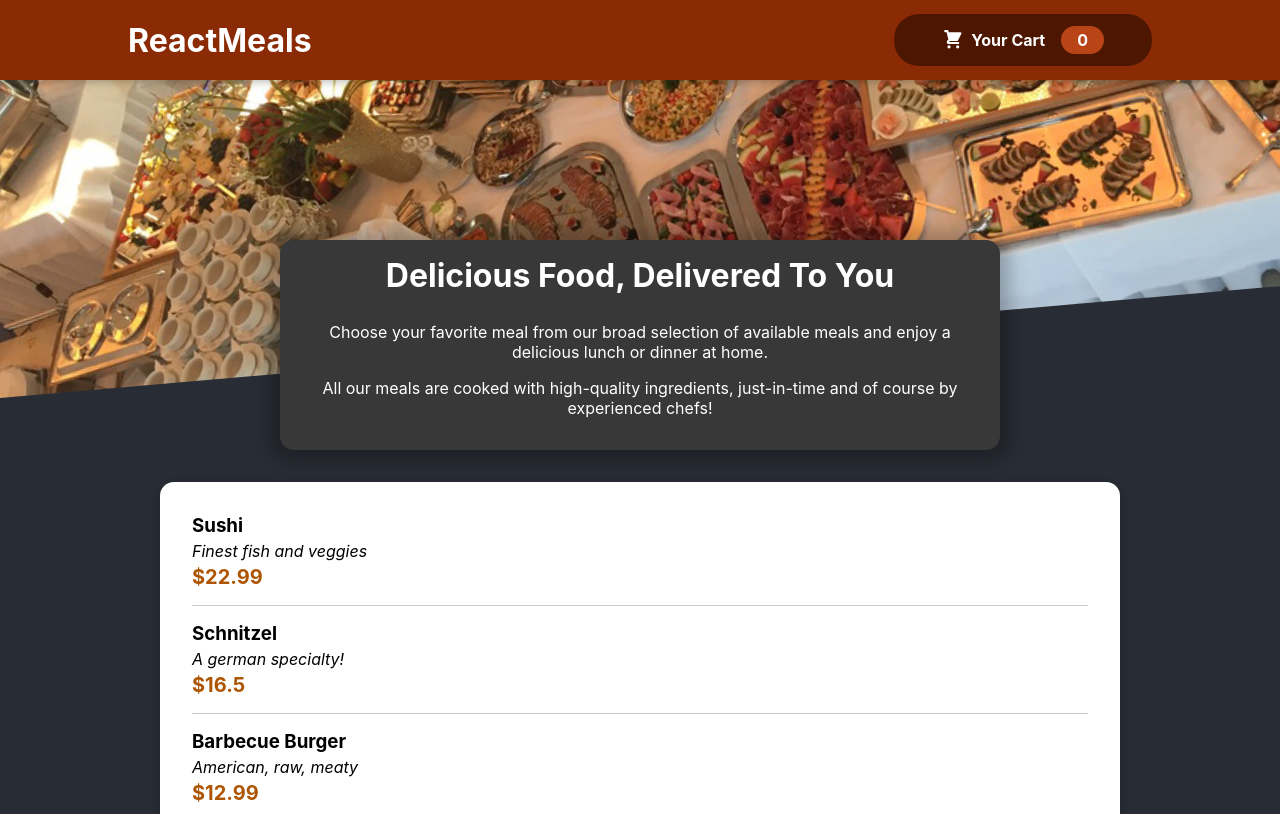
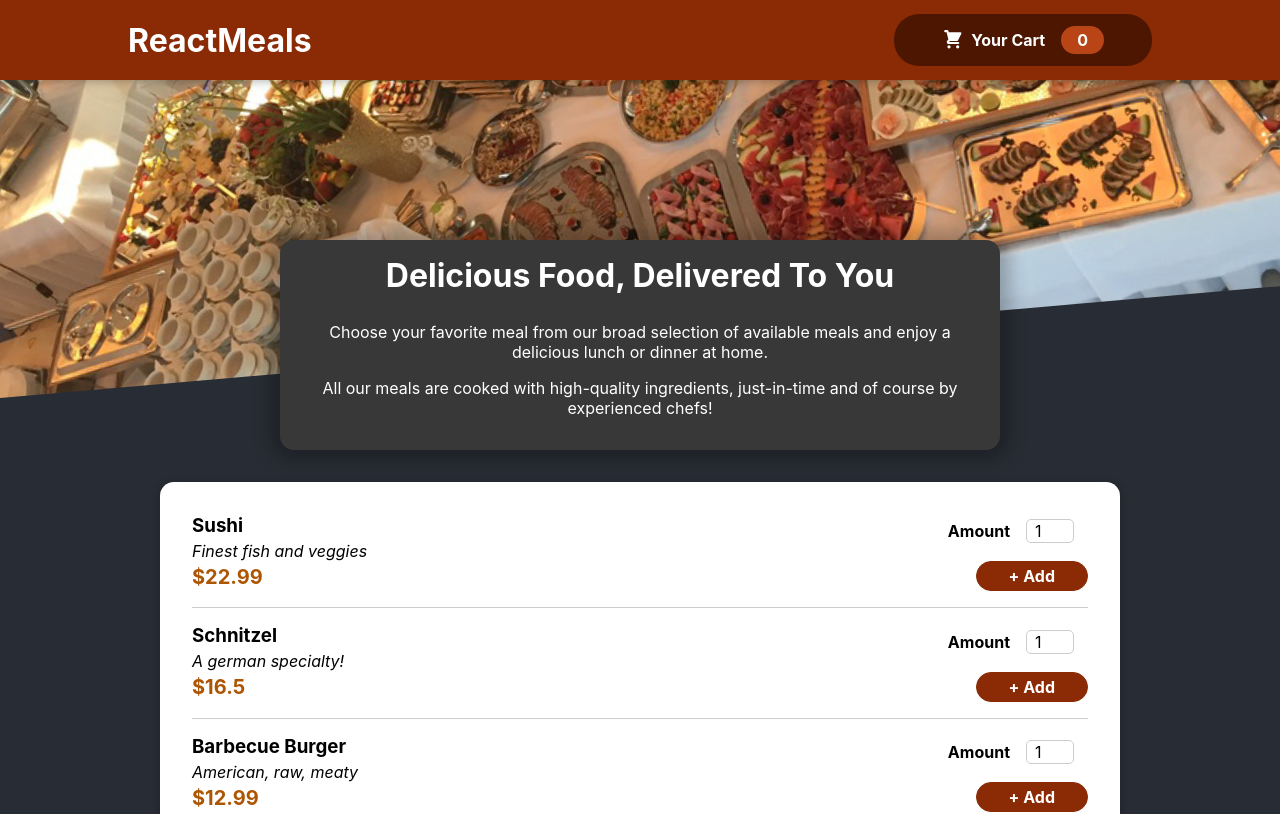
Before and after one commit to kevinoverworked/react-assignment-food-order, a React (Create React App) app: page / in a window 1280 px wide. Shown: the top 814 px of the page. Built offline with nearby package versions, Linux system fonts and the light colour scheme.

Commit message:
Built up the meal components, including input and button

```diff
--- a/src/components/Meals/AvailableMeals.js
+++ b/src/components/Meals/AvailableMeals.js
@@ -3,15 +3,39 @@ import Card from "../UI/Card";
 import MealItem from "./MealItem";
 
 import classes from "./AvailableMeals.module.css";
-import DUMMY_MEALS from "../../data/dumy-meals";
 
-const data = DUMMY_MEALS();
+const DUMMY_MEALS = [
+    {
+        id: "m1",
+        name: "Sushi",
+        description: "Finest fish and veggies",
+        price: 22.99,
+    },
+    {
+        id: "m2",
+        name: "Schnitzel",
+        description: "A german specialty!",
+        price: 16.5,
+    },
+    {
+        id: "m3",
+        name: "Barbecue Burger",
+        description: "American, raw, meaty",
+        price: 12.99,
+    },
+    {
+        id: "m4",
+        name: "Green Bowl",
+        description: "Healthy...and green...",
+        price: 18.99,
+    },
+];
 
 const AvailableMeals = () => {
     return (
         <Card className={classes.meals}>
             <ul>
-                {data.map((item) => {
+                {DUMMY_MEALS.map((item) => {
                     return <MealItem
                         key={item.id}
                         name={item.name}
--- a/src/components/Meals/MealItem.js
+++ b/src/components/Meals/MealItem.js
@@ -1,4 +1,5 @@
 import React from "react";
+import MealItemForm from "./MealItemForm";
 import classes from "./MealItem.module.css";
 
 const MealItem = (props) => {
@@ -13,7 +14,7 @@ const MealItem = (props) => {
                     ${props.price}
                 </div>
             </div>
-
+            <MealItemForm name={props.name} />
         </li>
     );
 };
--- a/src/components/Meals/MealItemForm.js
+++ b/src/components/Meals/MealItemForm.js
@@ -0,0 +1,19 @@
+import React from "react";
+import Input from "../UI/Input";
+import Button from "../UI/Button";
+import classes from "./MealItemForm.module.css";
+
+const MealItemForm = (props) => {
+    const formSubmitHandler = () => {
+        console.log("submit");
+    };
+
+    return (
+        <form className={classes.form} onSubmit={formSubmitHandler}>
+            <Input type="number" label="Amount" name={props.name} min="1" value="1" />
+            <Button type="submit">+ Add</Button>
+        </form>
+    );
+};
+
+export default MealItemForm;
--- a/src/components/Meals/MealItemForm.module.css
+++ b/src/components/Meals/MealItemForm.module.css
@@ -1,5 +1,9 @@
 .form {
     text-align: right;
+  }
+
+  .form fieldset {
+    border: 0;
   }
 
   .form button {
--- /dev/null
+++ b/src/components/UI/Button.js
@@ -0,0 +1,9 @@
+import React from "react";
+
+const Button = (props) => {
+    return (
+        <button type={props.type} onClick={props.onClick}>{props.children}</button>
+    )
+};
+
+export default Button;
--- a/src/components/UI/Input.js
+++ b/src/components/UI/Input.js
@@ -0,0 +1,18 @@
+import React from "react";
+import classes from "./Input.module.css";
+
+const Input = (props) => {
+    return (
+        <fieldset className={classes.input}>
+            <label for={props.name.toLowerCase()}>{props.label}</label>
+            <input
+                type={props.type}
+                name={props.name.toLowerCase()}
+                min={props.min}
+                value={props.value}
+            />
+        </fieldset>
+    );
+};
+
+export default Input;
--- a/src/data/dumy-meals.js
+++ /dev/null
@@ -1,30 +0,0 @@
-const DUMMY_MEALS = () => {
-    return [
-        {
-            id: "m1",
-            name: "Sushi",
-            description: "Finest fish and veggies",
-            price: 22.99,
-        },
-        {
-            id: "m2",
-            name: "Schnitzel",
-            description: "A german specialty!",
-            price: 16.5,
-        },
-        {
-            id: "m3",
-            name: "Barbecue Burger",
-            description: "American, raw, meaty",
-            price: 12.99,
-        },
-        {
-            id: "m4",
-            name: "Green Bowl",
-            description: "Healthy...and green...",
-            price: 18.99,
-        },
-    ];
-};
-
-export default DUMMY_MEALS;
```
